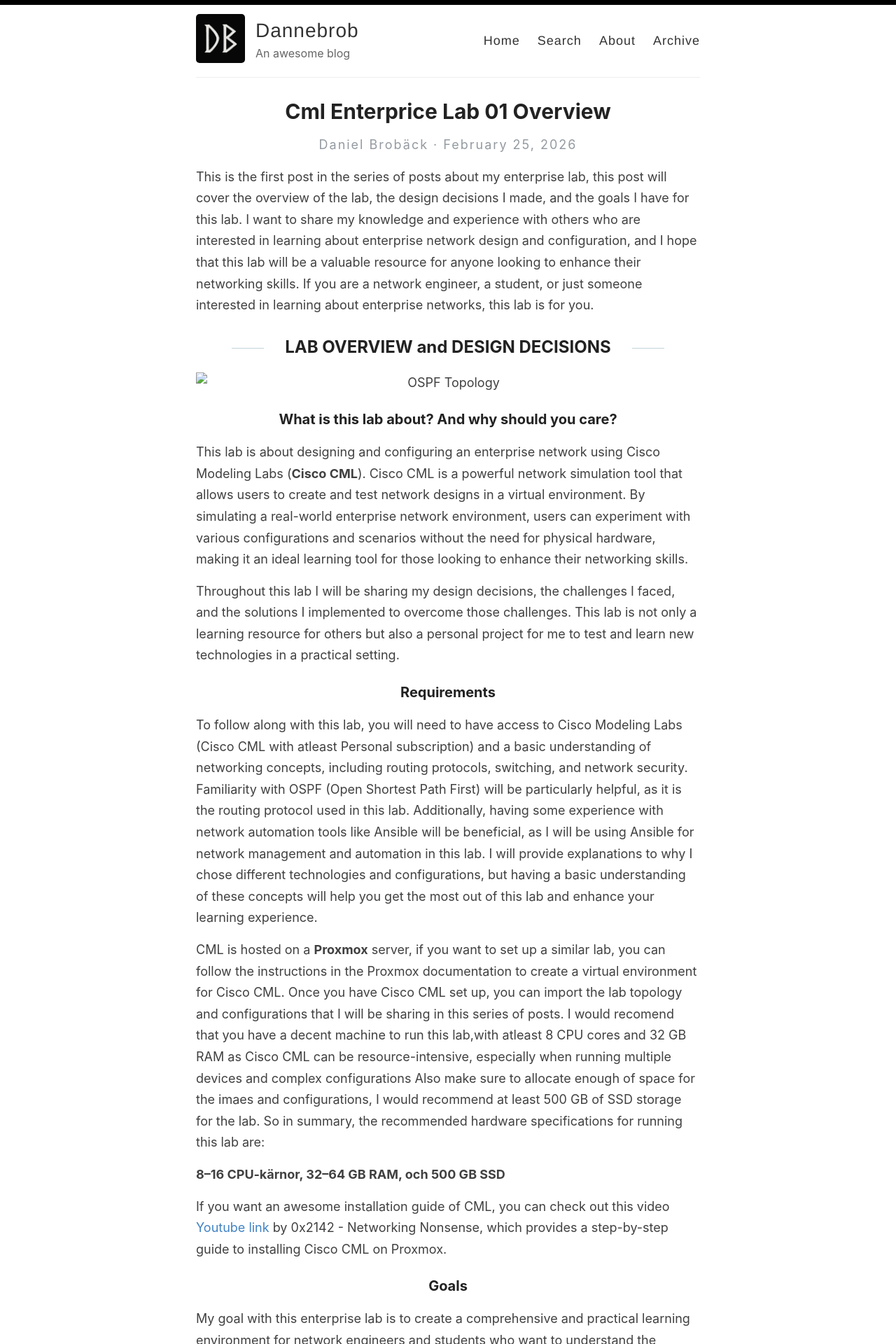
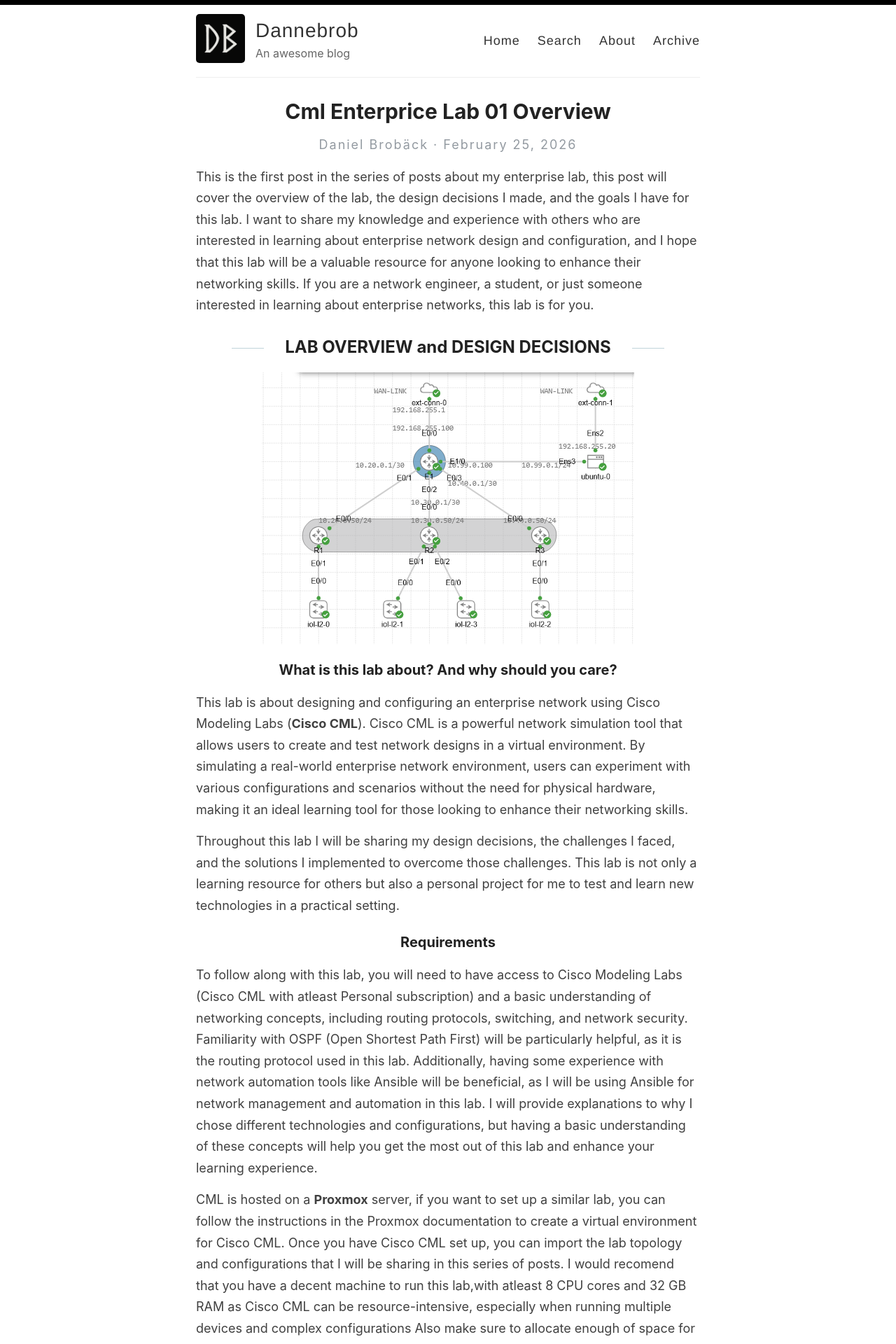
Before and after one commit to dannebrob/dannebrob.github.io, a Jekyll site: the page built from _posts/2026-02-25-CML---Enterprice-lab-01-Overview.md, in a window 1280 px wide. Shown: the top 1920 px of the page at 70% size. Built offline with Jekyll 4.4.1, drawn with Linux system fonts in a browser that asks for light colours; our own code applies the rules of GitHub Pages for plain Markdown files.

Commit message:
Sync MD files and images from Repo A

```diff
--- a/_posts/2026-02-25-CML---Enterprice-lab-01-Overview.md
+++ b/_posts/2026-02-25-CML---Enterprice-lab-01-Overview.md
@@ -2,7 +2,7 @@ This is the first post in the series of posts about my enterprise lab, this post
 
 ## LAB OVERVIEW and DESIGN DECISIONS
 
-![OSPF Topology](images/overview.png)
+![OSPF Topology](/images/overview.png)
 
 ### What is this lab about? And why should you care?
 
```
Also changed, not shown: images/Overview.png (added).
